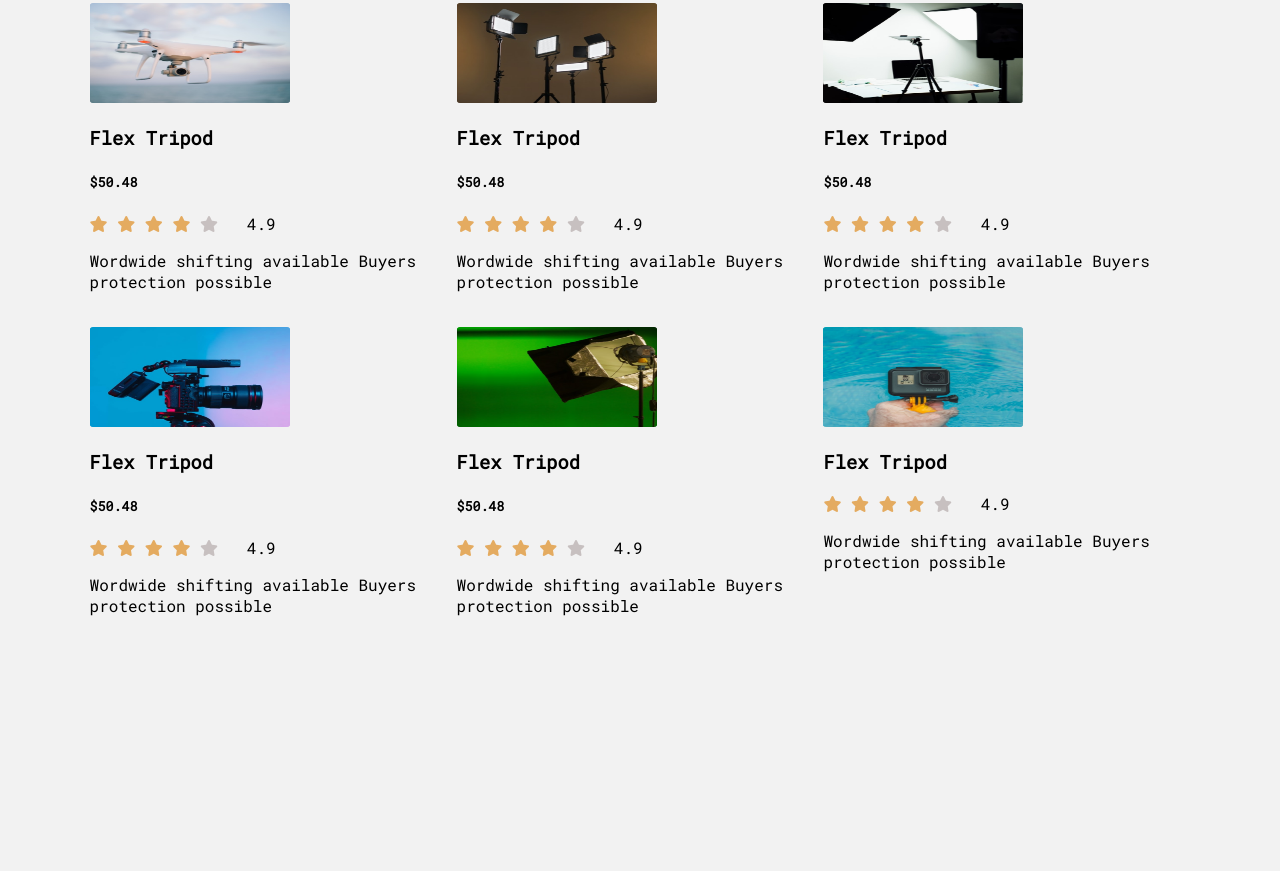
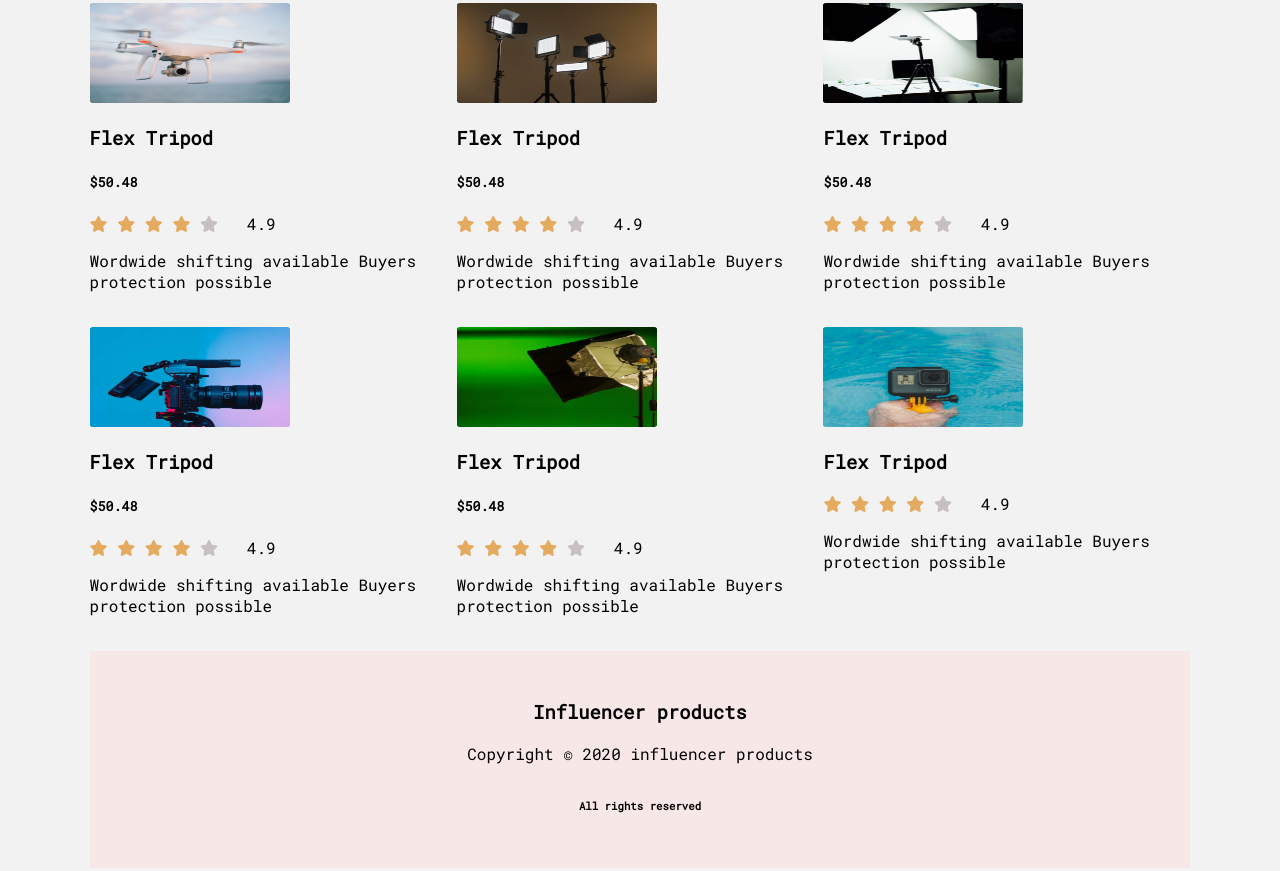
Before and after one commit to mhsmiraz1/my-second-work, a plain HTML site: page index.html in a window 1280 px wide. Shown: the part 812-1683 px from the top of the page. Before the commit the page ends 1552 px from the top, so only its background shows below. Drawn offline with Linux system fonts and the light colour scheme.

Commit message:
not good more to try

```diff
--- a/index.html
+++ b/index.html
@@ -222,7 +222,11 @@
             </div>
         </div>
     </section>
-
+    <footer class="part-of-last">
+        <h3>Influencer products</h3>
+        <p>Copyright © 2020 influencer products</p>
+        <h6>All rights reserved</h6>
+    </footer>
 </body>
 
 </html>
--- a/style.css
+++ b/style.css
@@ -48,3 +48,8 @@ a:hover{
 .container{
     display: flex;
 }
+.part-of-last{
+    text-align: center;
+    background-color: #f8e6e6e8;
+    padding: 30px;
+}
```
